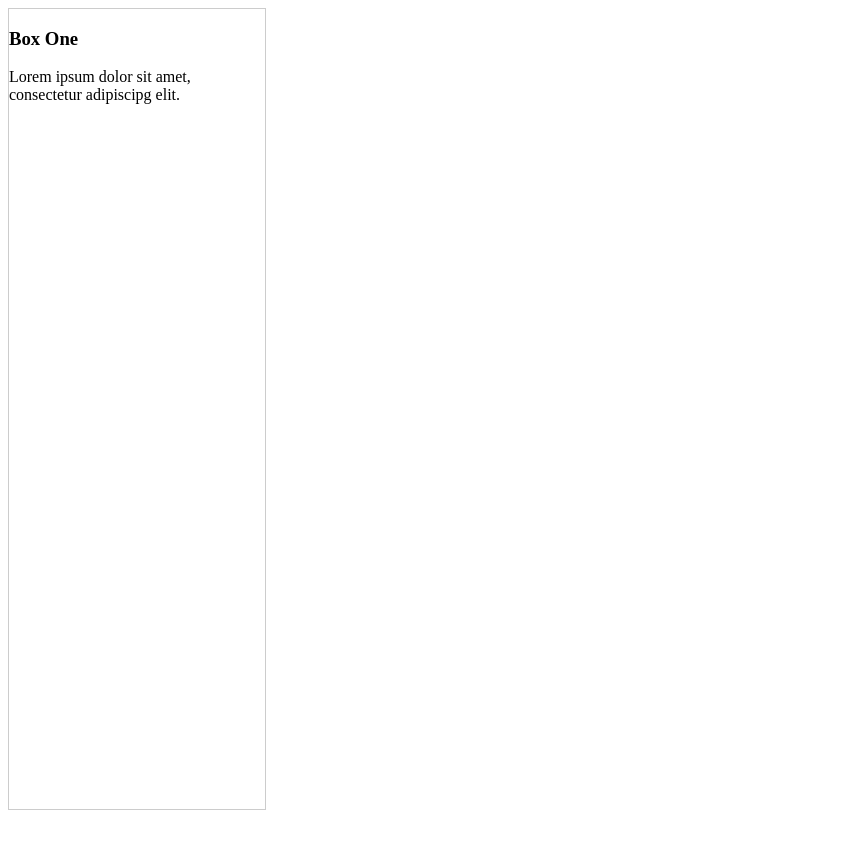
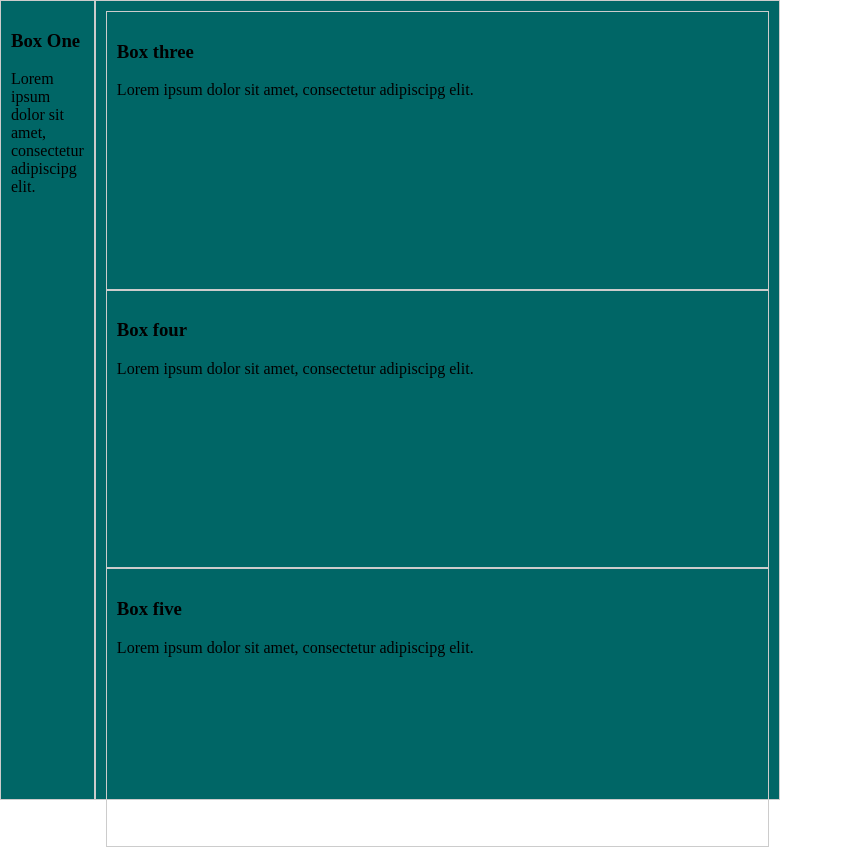
Before and after one commit to shimucse/HtmlCssAssignment, a plain HTML site: page index.html in a window 1280 px wide. Shown: the whole page, without its empty margins (0-843 px from the left). Before the commit the page ends 810 px from the top, so only its background shows below. Drawn offline with Linux system fonts and the light colour scheme.

Commit message:
box modeling

```diff
--- a/index.html
+++ b/index.html
@@ -5,13 +5,19 @@
 	<link rel="stylesheet" type="text/css" href="style.css">
 </head>
 <body>
-	<div class="Info">
+	<div class="container">
+		<div class="leftcolumn">
+
 			<h3>Box One</h3>
 			<p>Lorem ipsum dolor sit amet, consectetur adipiscipg elit.</p>
+
 		</div>
-<!--<div class="about">
+		<div class="rightcolumn">
 
-   <div class="objective">
+		   <div class="about">
+		   <h3>Box three</h3>
+				<p>Lorem ipsum dolor sit amet, consectetur adipiscipg elit.</p>
+		   <!--<div class="objective">
 				<h3>Box two</h3>
 				<p>Lorem ipsum dolor sit amet, consectetur adipiscipg elit.</p>
 		    </div>
@@ -19,7 +25,19 @@
 				<h3>Box three</h3>
 				<p>Lorem ipsum dolor sit amet, consectetur adipiscipg elit.</p>
 		    </div>
+		-->
+
 		</div>
--->
+		<div class="portfolio">
+		<h3>Box four</h3>
+				<p>Lorem ipsum dolor sit amet, consectetur adipiscipg elit.</p>	</div>
+		<div class="contact">
+		<h3>Box five</h3>
+				<p>Lorem ipsum dolor sit amet, consectetur adipiscipg elit.</p>	</div>
+		</div>
+
+
+	</div>
+
 </body>
 </html>
--- a/style.css
+++ b/style.css
@@ -1,39 +1,51 @@
+
+@media(min-width: 400px){
+
+body {
+  height: 100%;
+  margin: 0;
+}
+.container{
+
+ display: flex;
+  height: 100%;
+  margin:0;
+  position: absolute;
+  	background-color: #006666;
 
 
-
-.Info{
-	border: 1px #ccc solid;
-	width:20%;
-	height: 100%;
-	position: absolute;
+}
+.container div{
+	margin:0;
+	border:1px #ccc solid;
+	padding: 10px;
 
 }
 
 
-.about{
-	display: flex;
+.leftcolumn{
 
-	/*
-	align-items: flex-start;
-	align-items: flex-end;
-	align-items: flex-center;
-	flex-direction: column;*/
-	justify-content: flex-start;
-
-}
-.about div{
-	border:1px #ccc solid;
-	padding: 10px;
-	flex :wrap;
+	flex: 2;
 }
 
 
-.objective{
-	flex:4;
+.rightcolumn{
+	 justify-content: space-between;
+	flex:19;
+
+
 
 }
+.about{
+	height: 33%;
+}
+.portfolio{
+	height: 33%;
+}
 
-.img{
-	flex:6;
+.contact{
+	height: 33%;
+}
 
-}
+
+	}
```
Lines whose indentation alone changed are shown as unchanged.
